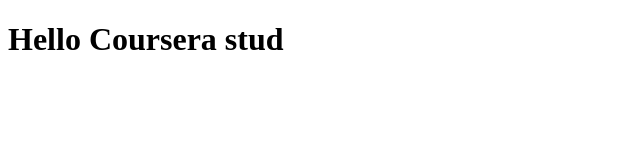
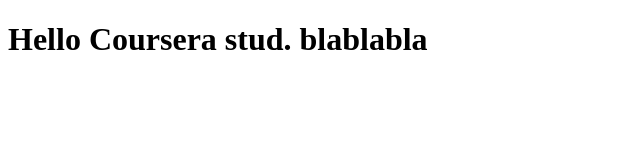
Before and after one commit to xapolll/coursera-test, a plain HTML site: page index.html in a window 1280 px wide. Shown: the whole page, without its empty margins (0-640 px from the left). Drawn offline with Linux system fonts and the light colour scheme.

Commit message:
New version.

```diff
--- a/index.html
+++ b/index.html
@@ -5,6 +5,6 @@
     <title>Hello coursera</title>
   </head>
   <body>
-    <h1>Hello Coursera stud</h1>
+    <h1>Hello Coursera stud. blablabla</h1>
   </body>
 </html>
```
